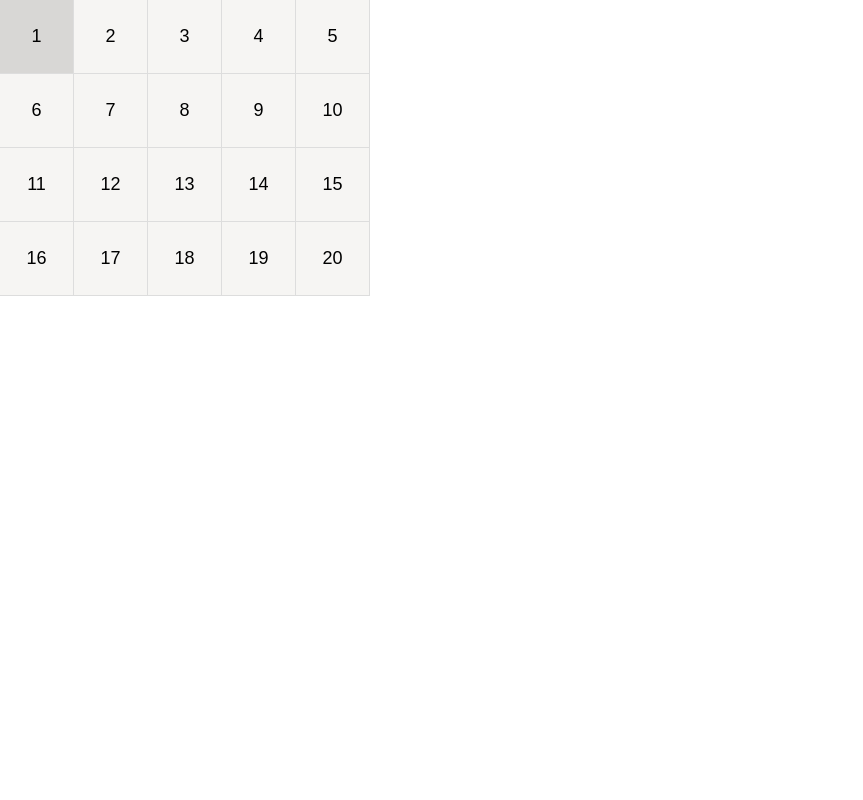
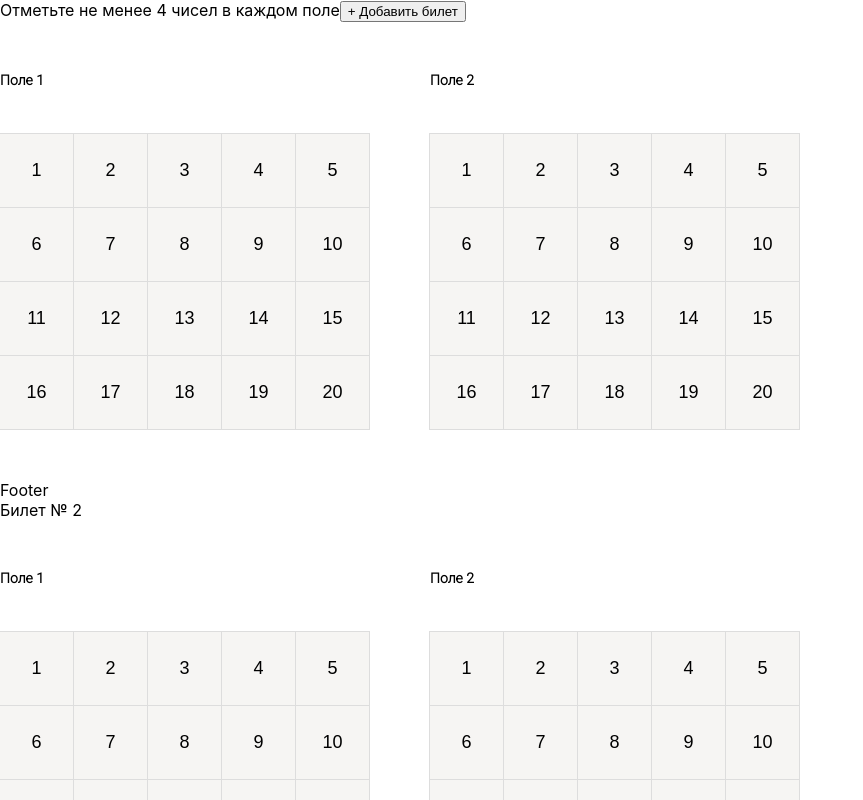
Before and after one commit to samscara1/bingo-app-tz, a React (Create React App) app: page / in a window 1280 px wide. Shown: the top 800 px of the page, without its empty margins (0-863 px from the left). Built offline with nearby package versions, Linux system fonts and the light colour scheme.

Commit message:
Ticket component added

```diff
--- a/src/App.js
+++ b/src/App.js
@@ -1,8 +1,17 @@
 import React from 'react';
-import { Board } from './Board/Board';
+import { useSelector } from 'react-redux';
+import { Ticket } from './Ticket/Ticket';
+import { nanoid } from 'nanoid';
 
 export const App = () => {
+  const tickets = useSelector(state => state.tickets.tickets)
   return (
-    <Board />
+    <div>
+      {
+        tickets.map((ticket, i) => {
+          return <Ticket key={nanoid()} index={i} id={ticket.id} />
+        })
+      }
+    </div>
   );
 }
--- a/src/Board/Board.jsx
+++ b/src/Board/Board.jsx
@@ -6,10 +6,11 @@ import { Square } from '../Square/Square'
 
 import style from './style.module.scss'
 
-export const Board = () => {
+export const Board = ({ title }) => {
   const squares = useSelector(state => state.tickets.squaresNum)
   return (
     <section className={style.board}>
+      <h6 className={style.title}>{title}</h6>
       {
         squares.map((square) => {
           return <Square title={square} key={nanoid()}/>
--- a/src/Board/style.module.scss
+++ b/src/Board/style.module.scss
@@ -1,4 +1,11 @@
 .board {
   width: 380px;
   border-collapse: collapse;
+  margin: 50px 50px 50px 0;
 }
+
+.title {
+  font-size: 14px;
+  margin: 0px 0px 46px;
+  font-family: 'roboto', sans-serif;
+}
--- /dev/null
+++ b/src/Ticket/Ticket.jsx
@@ -0,0 +1,20 @@
+import React from 'react'
+
+import { Board } from '../Board/Board'
+import { Footer } from './components/Footer/Footer'
+import { Header } from './components/Header/Header'
+
+import style from './style.module.scss'
+
+export const Ticket = ({ index, id }) => {
+  return (
+    <section className={style.ticket}>
+      <Header ticketNum={index} ticketId={id} />
+      <div className={style.boardsContainer}>
+        <Board title="Поле 1" />
+        <Board title="Поле 2" />
+      </div>
+      <Footer />
+    </section>
+  )
+}
--- /dev/null
+++ b/src/Ticket/components/Footer/Footer.jsx
@@ -0,0 +1,7 @@
+import React from 'react'
+
+export const Footer = () => {
+  return (
+    <div>Footer</div>
+  )
+}
--- /dev/null
+++ b/src/Ticket/components/Header/Header.jsx
@@ -0,0 +1,28 @@
+import React from 'react'
+import { useDispatch } from 'react-redux'
+import { addTicket } from '../../../store/ticketsSlice'
+
+export const Header = ({ ticketNum }) => {
+  const dispatch = useDispatch()
+  const handleClick = () => {
+    dispatch(addTicket())
+  }
+  return (
+    <header>
+      {
+        (ticketNum === 0) ?
+        <div>
+          <span>
+            Отметьте не менее 4 чисел в каждом поле
+          </span>
+          <button onClick={handleClick}>
+            + Добавить билет
+          </button>
+        </div> :
+        <span>
+          Билет № {ticketNum+1}
+        </span>
+      }
+    </header>
+  )
+}
--- /dev/null
+++ b/src/Ticket/style.module.scss
@@ -0,0 +1,3 @@
+.boardsContainer {
+  display: flex;
+}
--- a/src/index.css
+++ b/src/index.css
@@ -1,3 +1,5 @@
+@import url('https://fonts.googleapis.com/css2?family=Roboto:wght@300&display=swap');
+
 body {
   margin: auto 0;
   font-family: -apple-system, BlinkMacSystemFont, 'Segoe UI', 'Roboto', 'Oxygen',
```
Also changed, not shown: .eslintrc.json.
